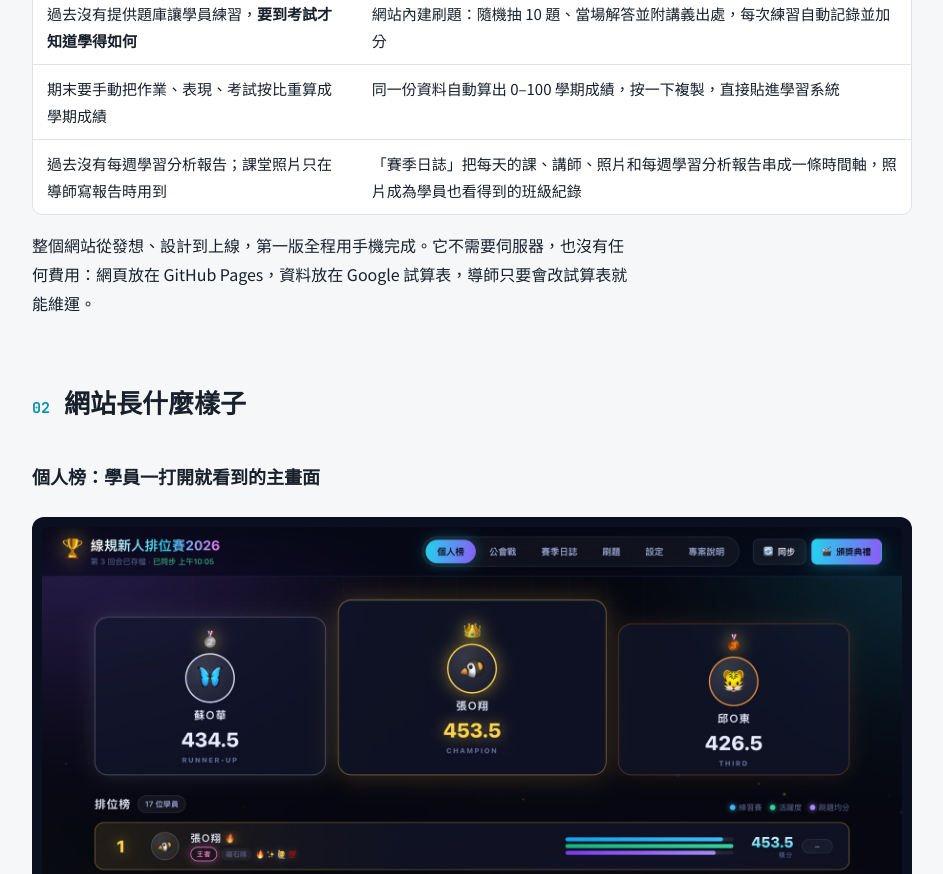
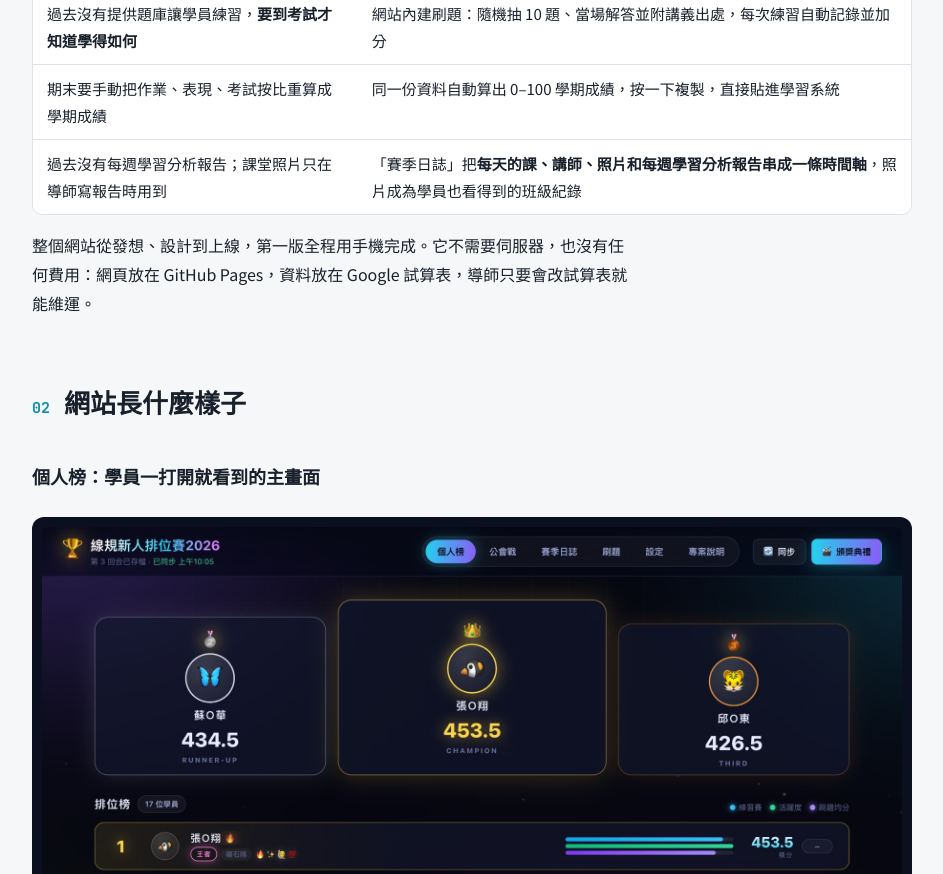
Before and after one commit to lolotw-sudo/trainingRanking, a plain HTML site: page report/index.html in a window 1280 px wide. Shown: the part 1139-2013 px from the top of the page, without its empty margins (168-1111 px from the left). Drawn offline with Linux system fonts and the light colour scheme.

Commit message:
專案說明：賽季日誌那一列重點加粗
Co-Authored-By: Claude Opus 5.5 <noreply@anthropic.com>

```diff
--- a/report/index.html
+++ b/report/index.html
@@ -110,7 +110,7 @@ a:focus-visible{outline:2px solid var(--accent);outline-offset:2px}
       <tr><td>課堂上的主動表現很難被看見，也<strong>很難量化</strong></td><td>講師在試算表記一筆加分，學員的「活躍度」就往上長，個人頁看得到是哪一堂、什麼原因</td></tr>
       <tr><td>過去沒有提供題庫讓學員練習，<strong>要到考試才知道學得如何</strong></td><td>網站內建刷題：隨機抽 10 題、當場解答並附講義出處，每次練習自動記錄並加分</td></tr>
       <tr><td>期末要手動把作業、表現、考試按比重算成學期成績</td><td>同一份資料自動算出 0–100 學期成績，按一下複製，直接貼進學習系統</td></tr>
-      <tr><td>過去沒有每週學習分析報告；課堂照片只在導師寫報告時用到</td><td>「賽季日誌」把每天的課、講師、照片和每週學習分析報告串成一條時間軸，照片成為學員也看得到的班級紀錄</td></tr>
+      <tr><td>過去沒有每週學習分析報告；課堂照片只在導師寫報告時用到</td><td>「賽季日誌」把<strong>每天的課、講師、照片和每週學習分析報告串成一條時間軸</strong>，照片成為學員也看得到的班級紀錄</td></tr>
     </tbody>
   </table></div>
   <p>整個網站從發想、設計到上線，第一版全程用手機完成。它不需要伺服器，也沒有任何費用：網頁放在 GitHub Pages，資料放在 Google 試算表，導師只要會改試算表就能維運。</p>
```
